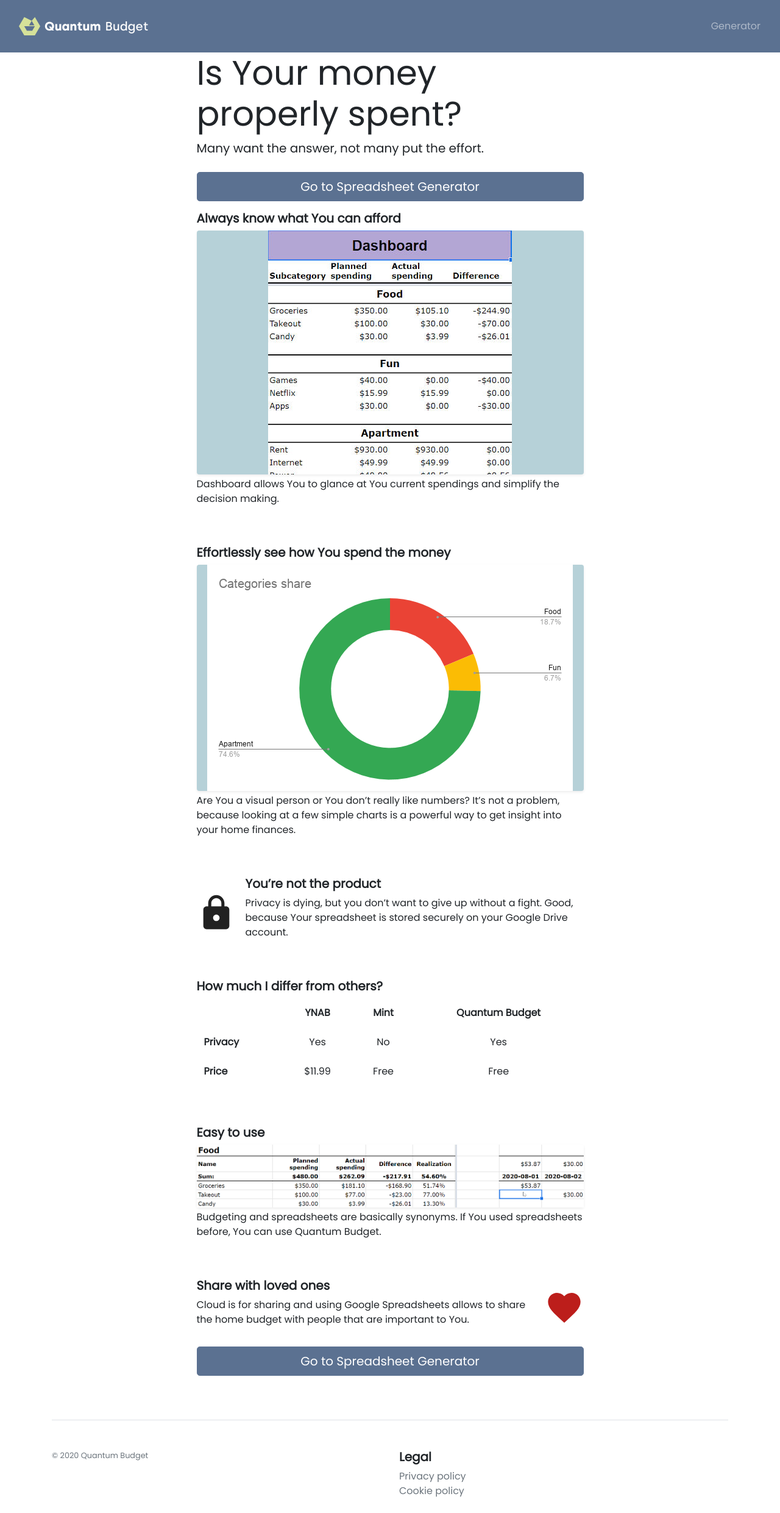
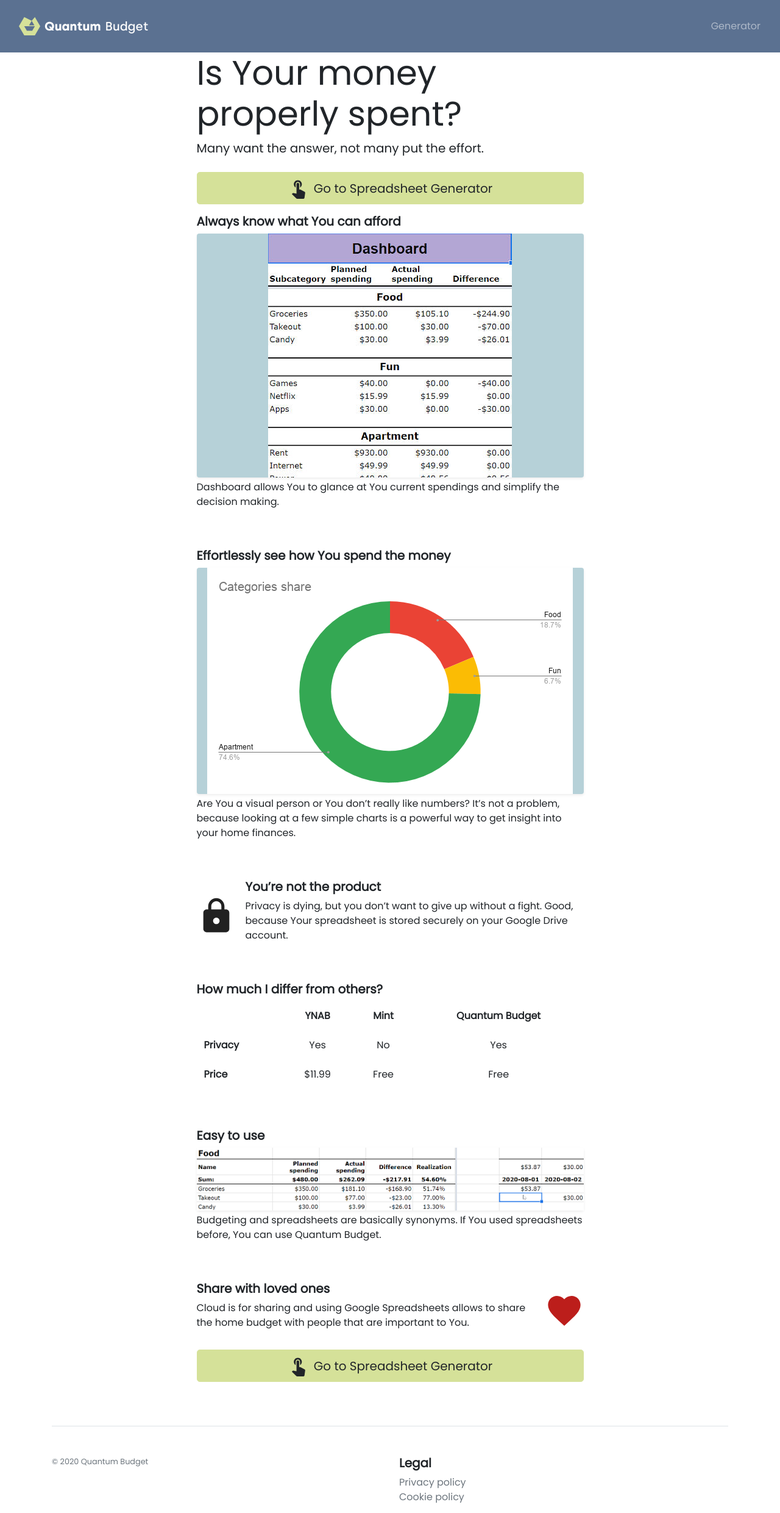
Before and after one commit to PatrykRubaj/qb-front-end, a Next.js app: page / in a window 1280 px wide. Shown: the top 2481 px of the page at 61% size. Built offline with nearby package versions, Linux system fonts and the light colour scheme.

Commit message:
Home page button styling changes

```diff
--- a/src/pages/index.js
+++ b/src/pages/index.js
@@ -2,6 +2,8 @@
 import Link from "next/link";
 import FavoriteIcon from "@material-ui/icons/Favorite";
 import LockIcon from "@material-ui/icons/Lock";
+import { Button } from "@material-ui/core";
+import TouchAppIcon from "@material-ui/icons/TouchApp";
 
 export default function Home() {
   return (
@@ -19,8 +21,14 @@
         <div className="col-lg-7 col-sm">
           <div className="media mt-1 mb-1">
             <Link href="/generator">
-              <a className="btn btn-primary btn-lg btn-block">
-                Go to Spreadsheet Generator
+              <a className="btn btn-secondary btn-lg btn-block">
+                <TouchAppIcon
+                  fontSize="large"
+                  className="mr-2 align-middle"
+                ></TouchAppIcon>
+                <span className="align-middle">
+                  Go to Spreadsheet Generator
+                </span>
               </a>
             </Link>
           </div>
@@ -135,8 +143,14 @@
           </div>
           <div className="media mt-3 mb-3">
             <Link href="/generator">
-              <a className="btn btn-primary btn-lg btn-block">
-                Go to Spreadsheet Generator
+              <a className="btn btn-secondary btn-lg btn-block">
+                <TouchAppIcon
+                  fontSize="large"
+                  className="mr-2 align-middle"
+                ></TouchAppIcon>
+                <span className="align-middle">
+                  Go to Spreadsheet Generator
+                </span>
               </a>
             </Link>
           </div>
--- a/src/redux/sagas/budgetSagas.ts
+++ b/src/redux/sagas/budgetSagas.ts
@@ -27,7 +27,7 @@
 ): Promise<BudgetResponse | null> => {
   let responseToReturn: BudgetResponse | null = null;
   const url = `${process.env.NEXT_PUBLIC_AZURE_FUNCTIONS_API}/api/GetAccessToken`;
-
+  console.log(url);
   try {
     const response = await axios.post(url, budget, {
       headers: {
```
Also changed, not shown: 2 other files (tests, documents, lock files or other folders).
